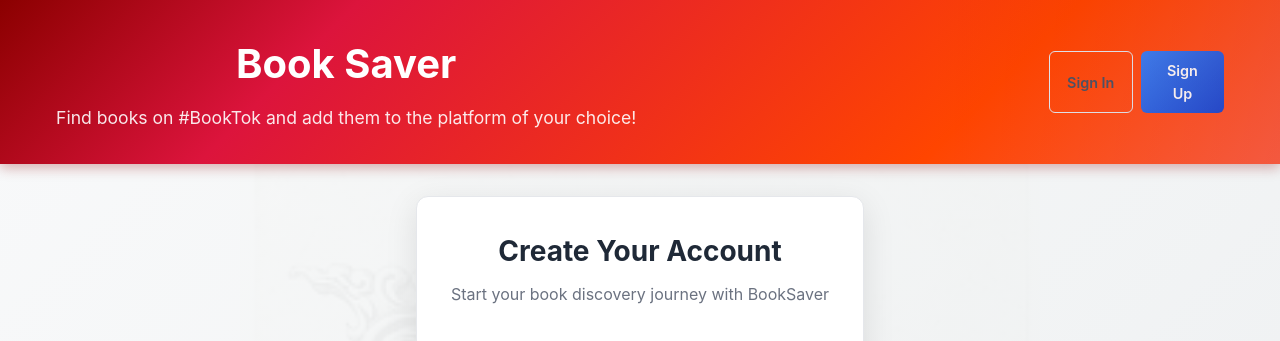
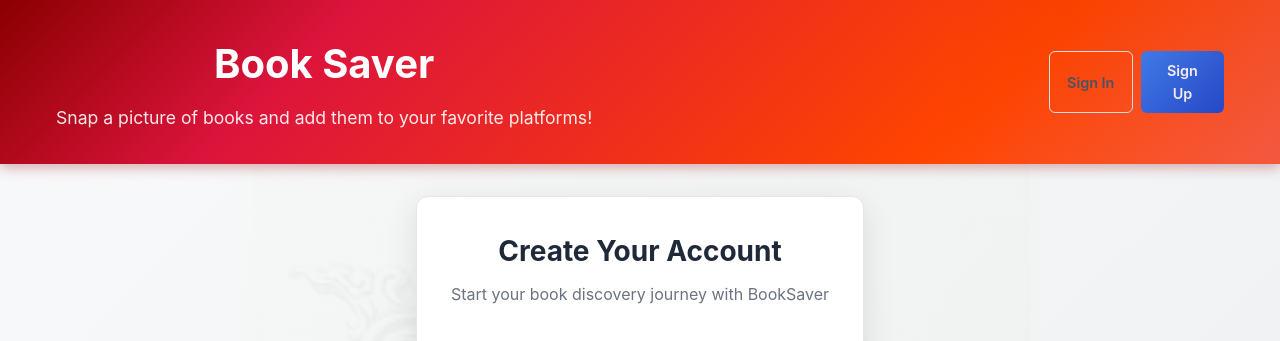
Before and after one commit to ColemanRHarris/booksaver, a Flask app: page /signup in a window 1280 px wide. Shown: the top 341 px of the page. Run offline with Flask 3, Linux system fonts and the light colour scheme; some libraries are stand-ins or nearby versions.

Commit message:
fix: remove BookTok

```diff
--- a/templates/base.html
+++ b/templates/base.html
@@ -30,7 +30,7 @@
         <div class="header-content">
             <div class="header-brand">
                 <h1><a href="{{ url_for('index') }}">Book Saver</a></h1>
-                <p>Find books on #BookTok and add them to the platform of your choice!</p>
+                <p>Snap a picture of books and add them to your favorite platforms!</p>
             </div>
             <div class="header-auth">
                 {% if g.is_authenticated %}
```
